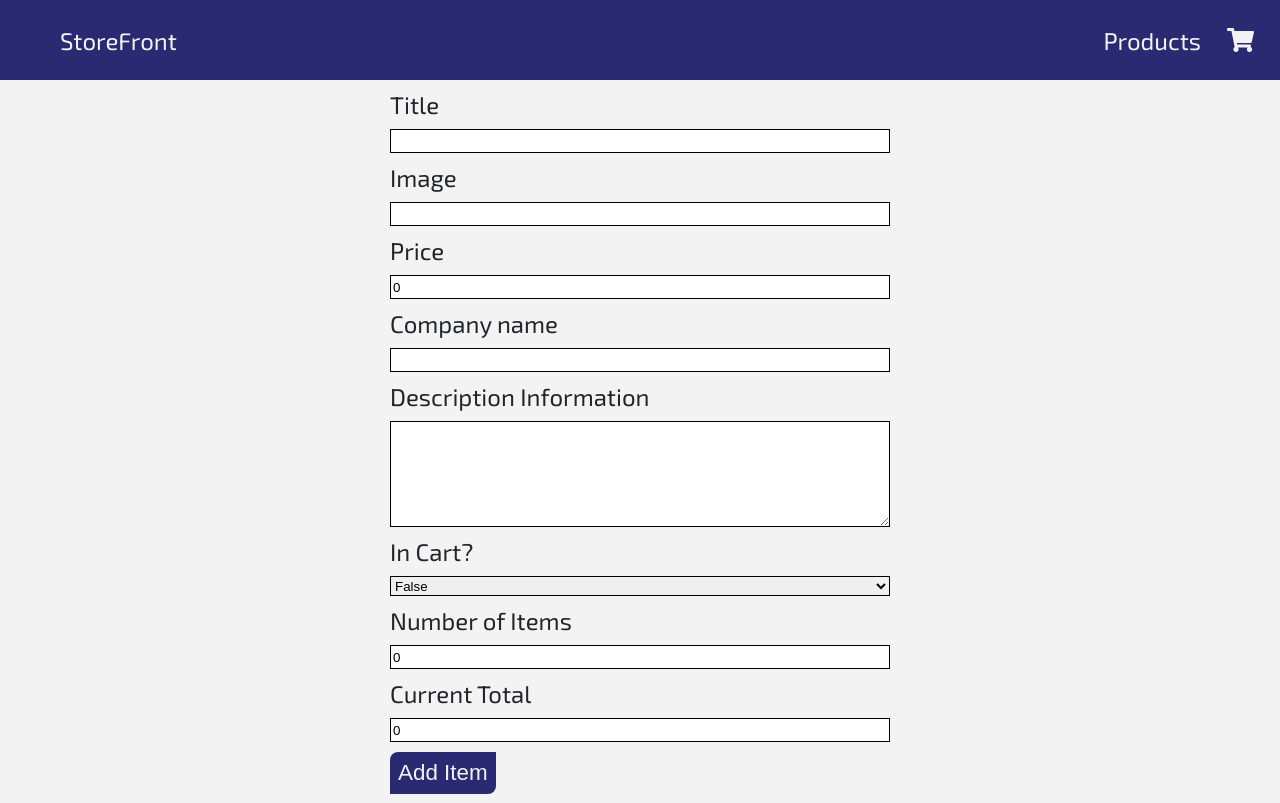
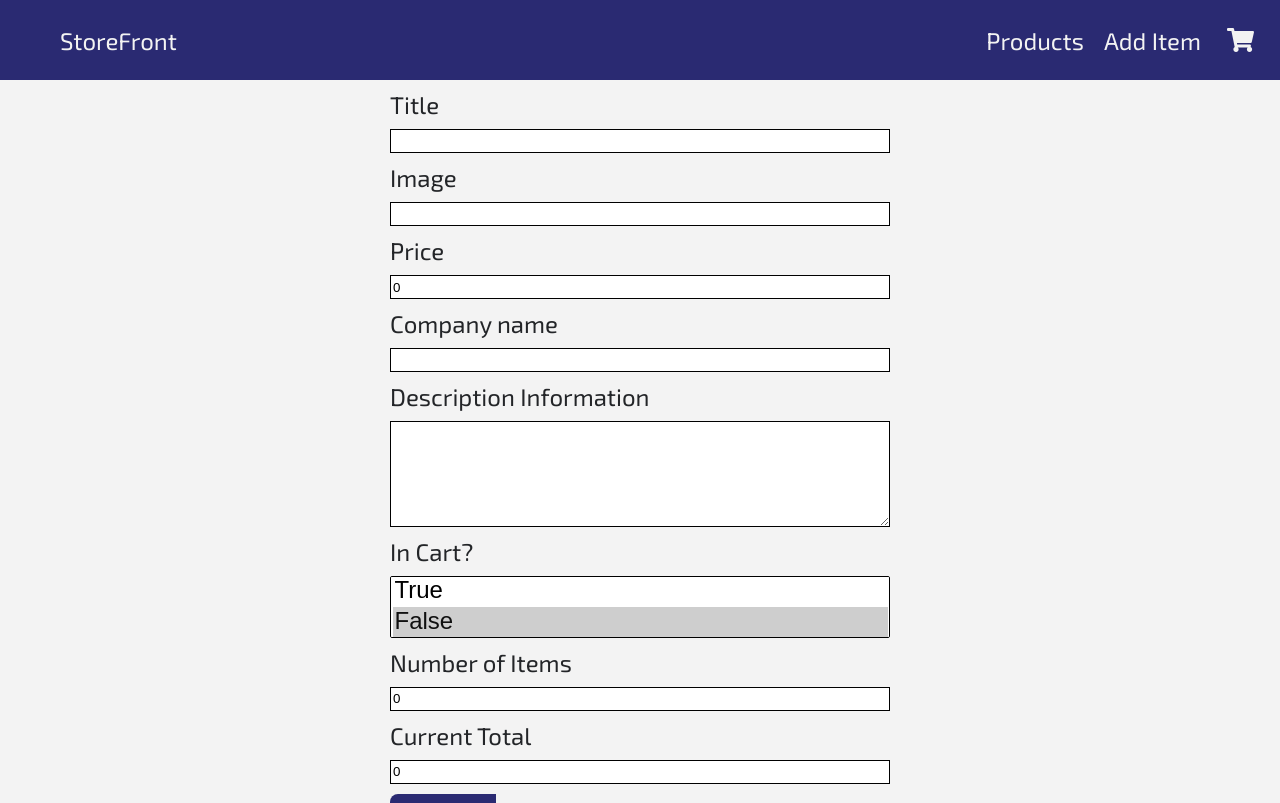
Before and after one commit to haeke/store, a React (Create React App) app in the folder client/: page /add in a window 1280 px wide. Shown: the top 803 px of the page. Built offline with nearby package versions, Linux system fonts and the light colour scheme; no server answers; a web font is replaced by a local one.

Commit message:
removed the dropdown when in the AddItem component

```diff
--- a/client/src/components/AddItem/AddItem.css
+++ b/client/src/components/AddItem/AddItem.css
@@ -26,6 +26,22 @@
   border: 1.5px solid var(--mainYellow);
 }
 
+.addItemSelect {
+  display: flex;
+  margin: 10px 0;
+  border: 1.5px solid black;
+}
+
+.addItemSelect:focus {
+  outline: 0;
+  border: 1px solid var(--mainYellow);
+}
+
+.addItemOption {
+  font-size: 1.5rem;
+  margin: 1.5px;
+}
+
 .addItemButton {
   text-transform: capitalize;
   border: none;
--- a/client/src/components/AddItem/AddItem.js
+++ b/client/src/components/AddItem/AddItem.js
@@ -133,13 +133,18 @@ class AdItem extends Component {
             </label>
             <select
               name="inCart"
+              size="2"
               value={inCart}
-              className="addItemInput"
+              className="addItemSelect"
               onChange={this.handleChange}
               id="inCart"
             >
-              <option value={true}>True</option>
-              <option value={false}>False</option>
+              <option value={true} className="addItemOption">
+                True
+              </option>
+              <option value={false} className="addItemOption">
+                False
+              </option>
             </select>
           </div>
           <div className="inputContainer">
--- a/client/src/components/StoreNav/StoreNav.js
+++ b/client/src/components/StoreNav/StoreNav.js
@@ -14,8 +14,12 @@ const StoreNav = () => {
         </li>
         <li className="storeLink">
           <Link to="/" className="storeLink">
-            {" "}
             Products
+          </Link>
+        </li>
+        <li className="storeLink">
+          <Link to="/add" className="storeLink">
+            Add Item
           </Link>
         </li>
         <li className="storeLink">
```
